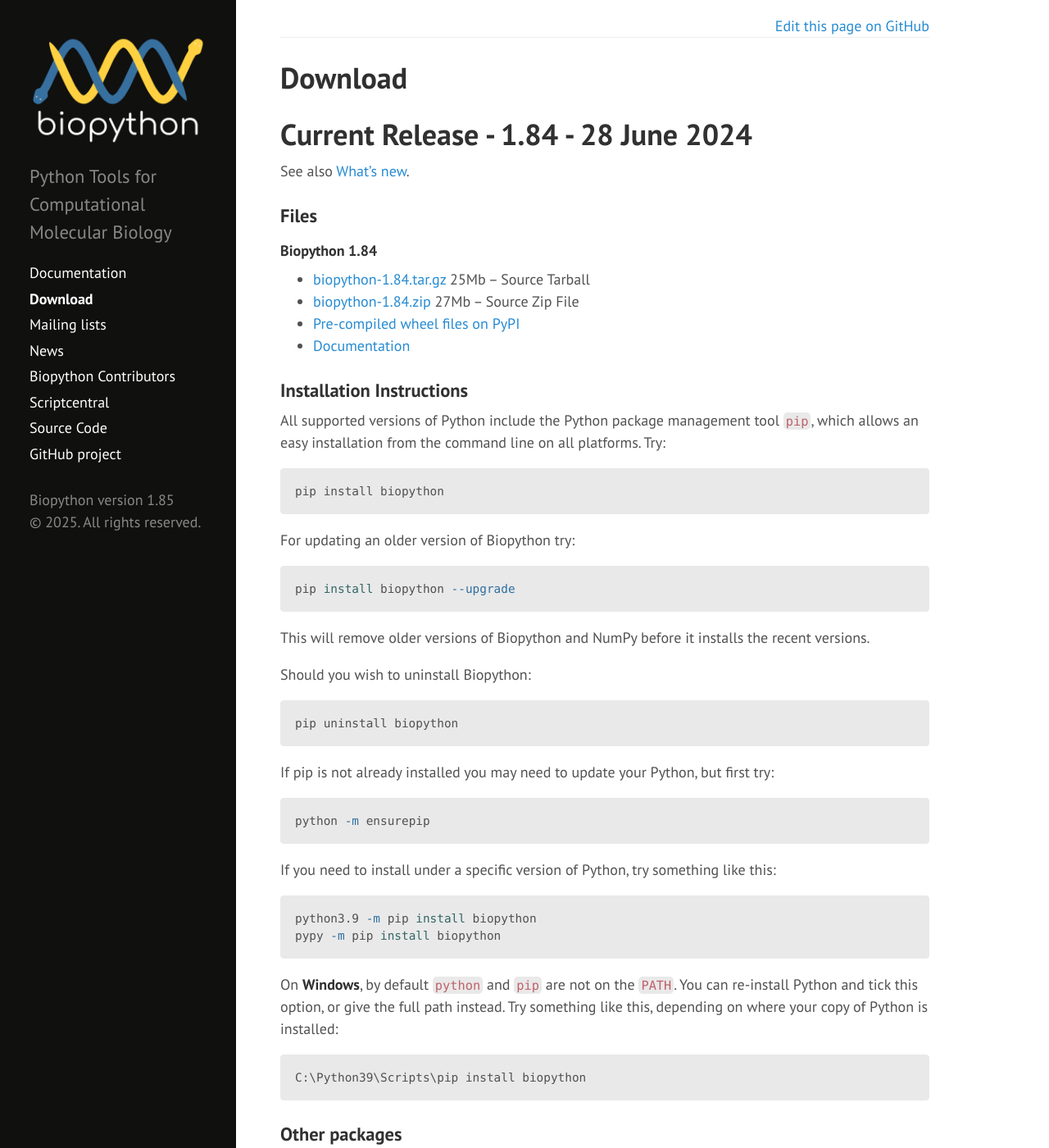
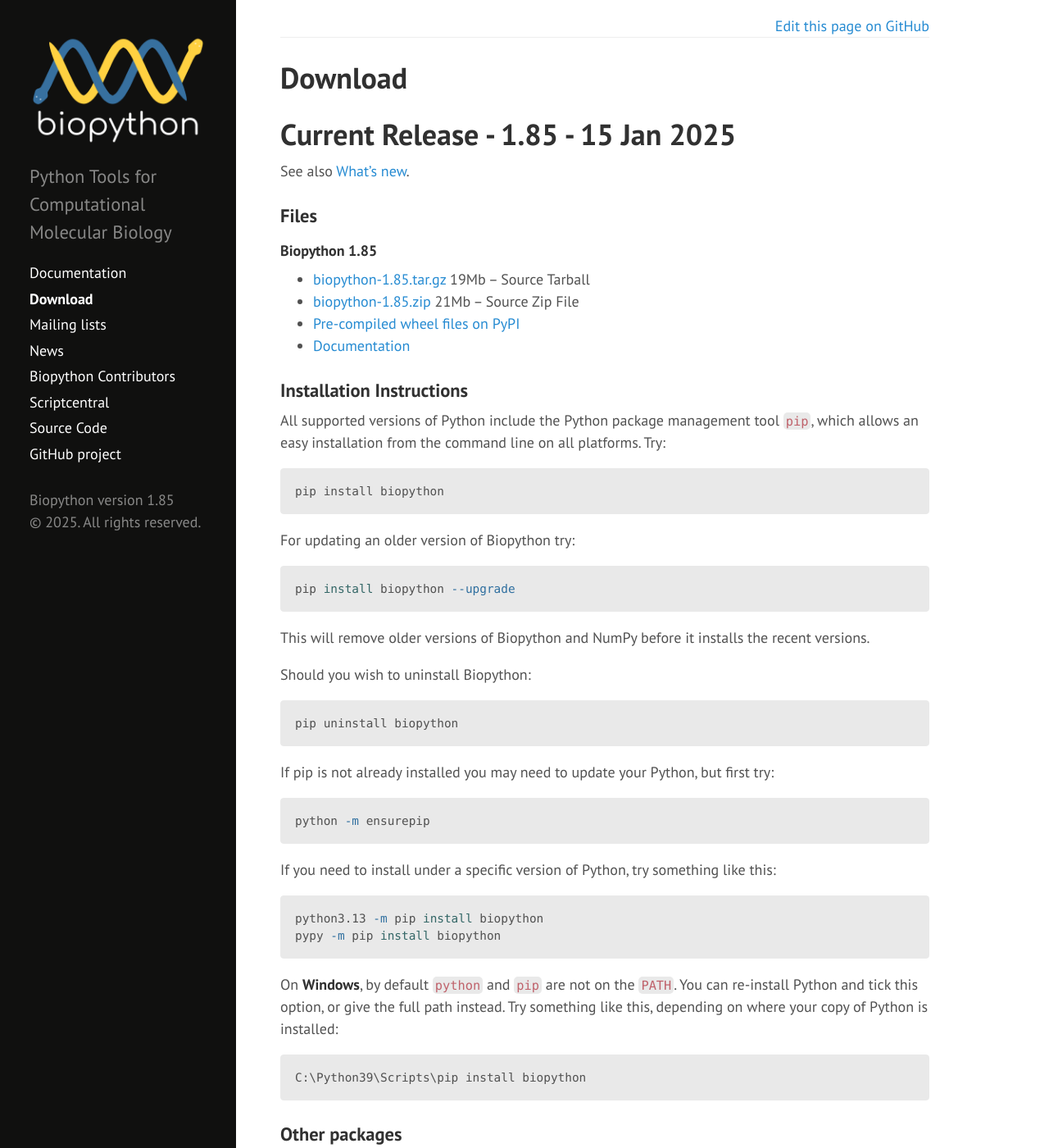
Before and after one commit to biopython/biopython.github.io, a Jekyll site: the page built from wiki/Download.md, in a window 1280 px wide and 1400 px high. Shown: the whole window at 82% size. Built offline with Jekyll 4.4.1, drawn with Linux system fonts in a browser that asks for light colours; some of the changed text lies outside the part shown.

Commit message:
Biopython 1.85

````diff
--- a/wiki/Download.md
+++ b/wiki/Download.md
@@ -6,22 +6,22 @@ redirect_from:
  - /download/
 ---
 
-Current Release - 1.84 - 28 June 2024
-========================================
+Current Release - 1.85 - 15 Jan 2025
+====================================
 
 See also [What's
 new](https://github.com/biopython/biopython/blob/master/NEWS.rst).
 
 ### Files
 
-#### Biopython 1.84
+#### Biopython 1.85
 
--   [biopython-1.84.tar.gz](http://biopython.org/DIST/biopython-1.84.tar.gz)
-    25Mb -- Source Tarball
--   [biopython-1.84.zip](http://biopython.org/DIST/biopython-1.84.zip)
-    27Mb -- Source Zip File
--   [Pre-compiled wheel files on PyPI](https://pypi.python.org/pypi/biopython/1.84)
--   [Documentation](https://biopython.org/docs/1.84/)
+-   [biopython-1.85.tar.gz](http://biopython.org/DIST/biopython-1.85.tar.gz)
+    19Mb -- Source Tarball
+-   [biopython-1.85.zip](http://biopython.org/DIST/biopython-1.85.zip)
+    21Mb -- Source Zip File
+-   [Pre-compiled wheel files on PyPI](https://pypi.python.org/pypi/biopython/1.85)
+-   [Documentation](https://biopython.org/docs/1.85/)
 
 ### Installation Instructions
 
@@ -58,7 +58,7 @@ If you need to install under a specific version of Python, try something
 like this:
 
 ``` bash
-python3.9 -m pip install biopython
+python3.13 -m pip install biopython
 pypy -m pip install biopython
 ```
 
````
Also changed, not shown: other parts of wiki/Download.md (+9 -0 lines).
